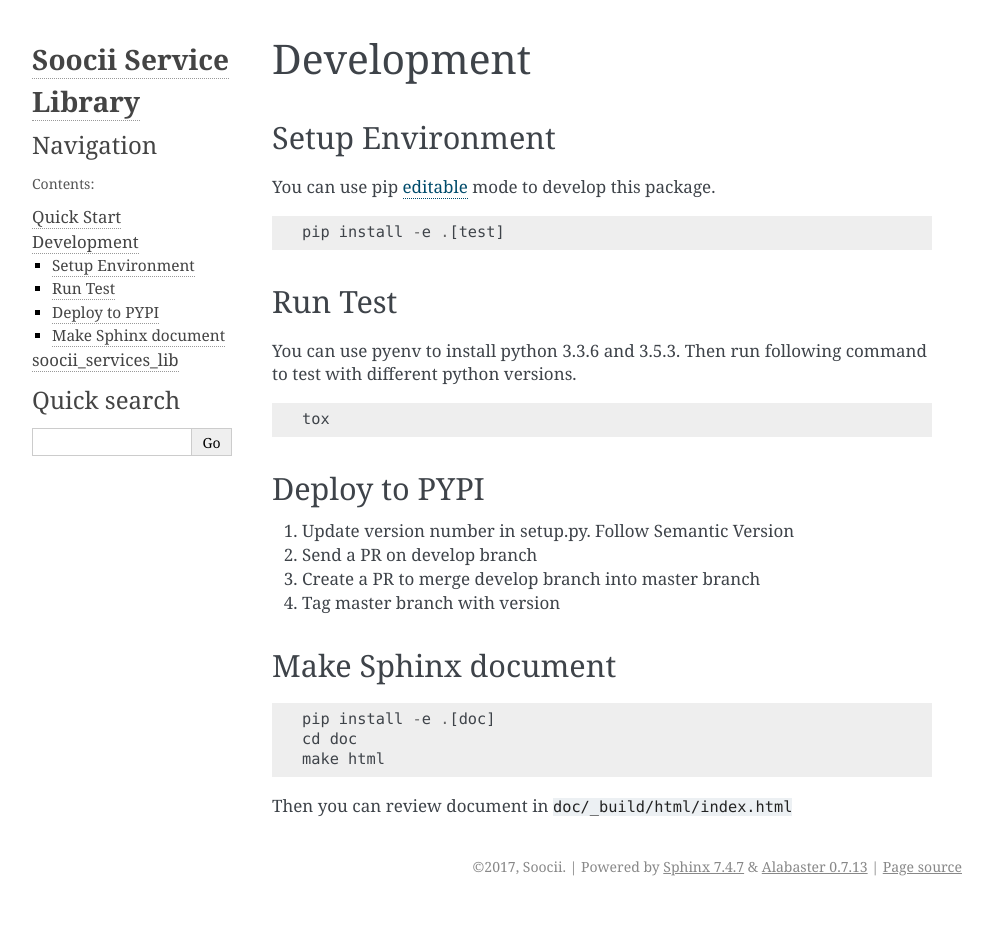
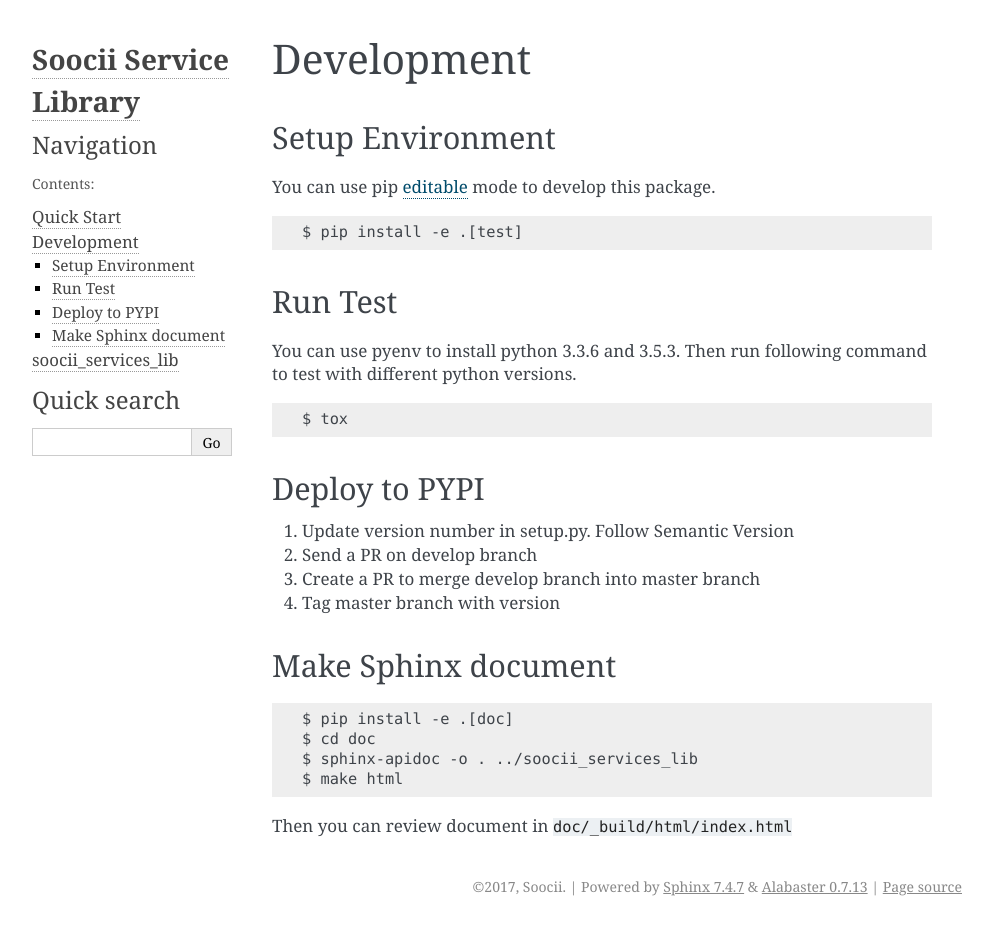
Before and after one commit to jonascheng/services-lib, a Sphinx documentation site: the page built from doc/development.rst, in a window 1280 px wide. Shown: the whole page, without its empty margins (148-1141 px from the left). Built offline with Sphinx 7.4.7, drawn with Linux system fonts in a browser that asks for light colours.

Commit message:
update the way to automatically generate modules/APIs reference

```diff
--- a/doc/development.rst
+++ b/doc/development.rst
@@ -6,14 +6,14 @@ Setup Environment
 You can use pip `editable <https://pip.pypa.io/en/stable/reference/pip_install/#editable-installs>`_ mode to develop
 this package. ::
 
-    pip install -e .[test]
+    $ pip install -e .[test]
 
 Run Test
 --------
 You can use pyenv to install python 3.3.6 and 3.5.3. Then run following command to test with different python
 versions. ::
 
-    tox
+    $ tox
 
 Deploy to PYPI
 --------------
@@ -26,8 +26,9 @@ Make Sphinx document
 --------------------
 ::
 
-    pip install -e .[doc]
-    cd doc
-    make html
+    $ pip install -e .[doc]
+    $ cd doc
+    $ sphinx-apidoc -o . ../soocii_services_lib
+    $ make html
 
 Then you can review document in :file:`doc/_build/html/index.html`
```
